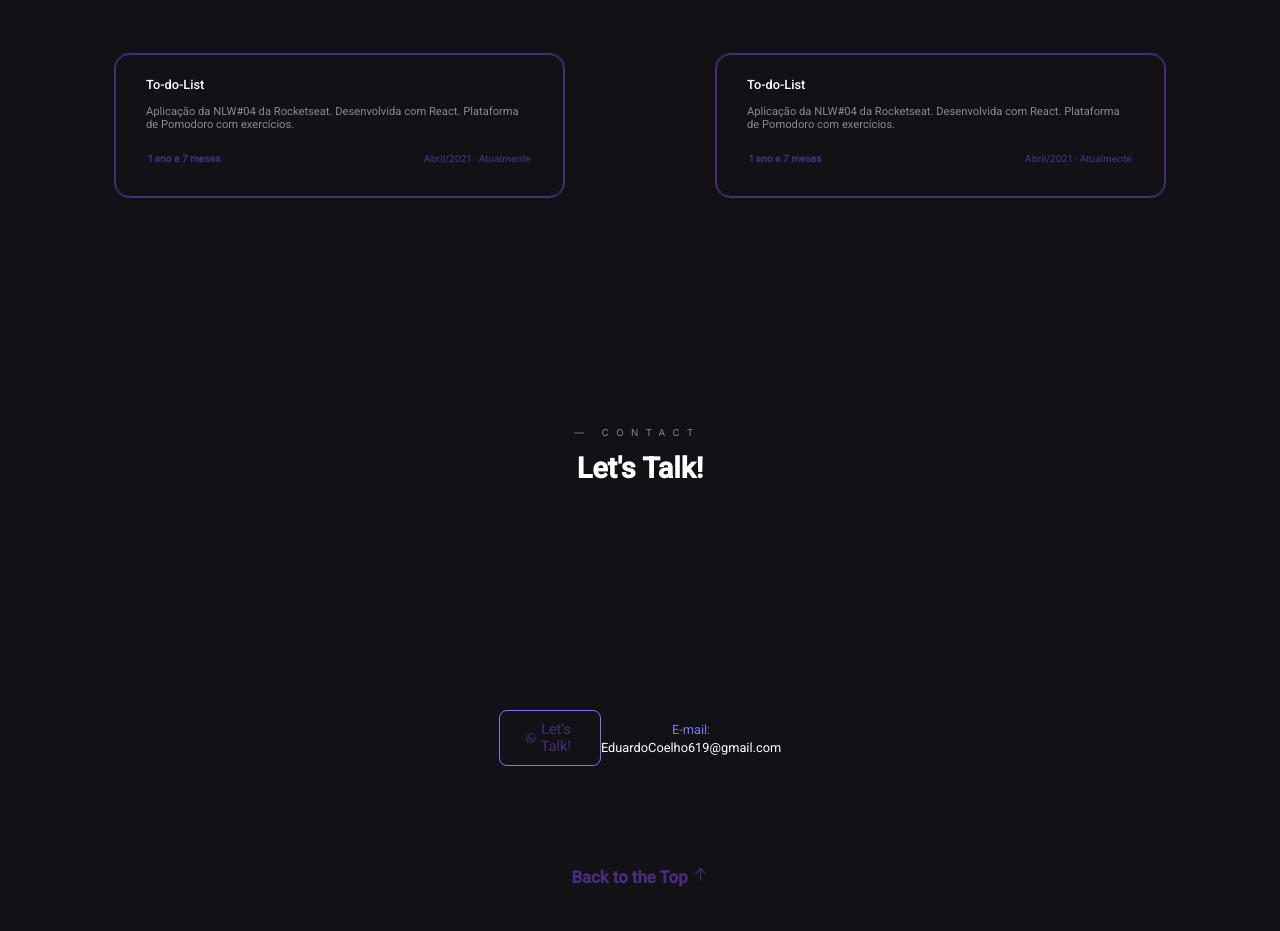
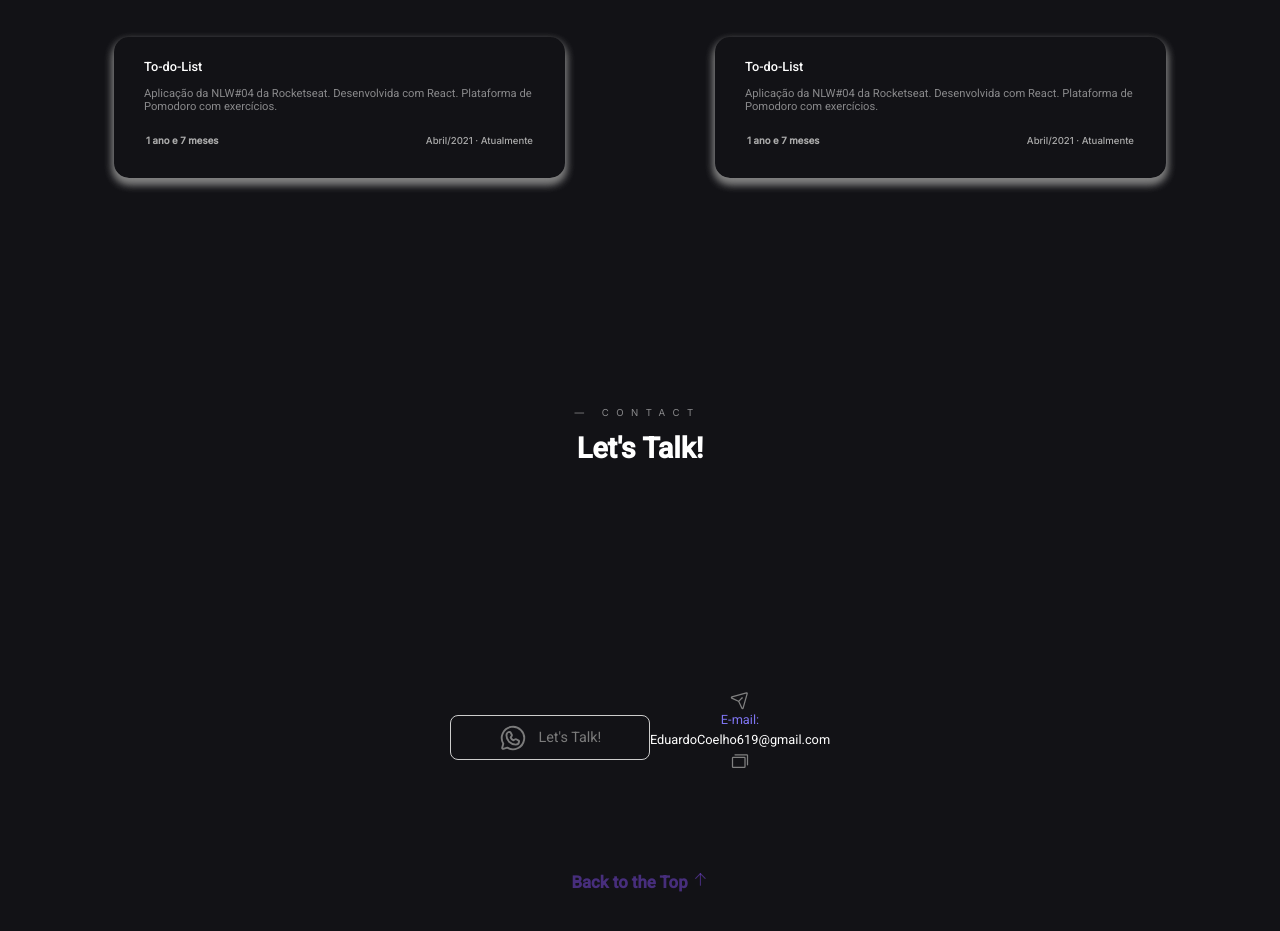
Before and after one commit to oducoelho/Portfolio, a React (Vite) app: page / in a window 1280 px wide. Shown: the part 6020-6951 px from the top of the page. Built offline with nearby package versions, Linux system fonts and the light colour scheme.

Commit message:
Atualizações na parte de Contact and Carrer

```diff
--- a/src/components/Contact.tsx
+++ b/src/components/Contact.tsx
@@ -1,4 +1,4 @@
-import { ArrowUp, WhatsappLogo } from "phosphor-react"
+import { ArrowUp, Cards, PaperPlaneTilt, WhatsappLogo } from "phosphor-react"
 import { ContactContainer, Content, Email, Footer, Header } from "../styles/pages/Contact"
 
 export const Contact = () => {
@@ -11,11 +11,13 @@ export const Contact = () => {
       </Header>
       <Content>
         <div>
-          <button><WhatsappLogo size={20} />Let's Talk!</button>
+          <button><WhatsappLogo size={30} />Let's Talk!</button>
         </div>
         <Email>
+          <PaperPlaneTilt size={20} color={'gray'}/>
           <span>E-mail:</span>
           <p>EduardoCoelho619@gmail.com</p>
+          <Cards size={20} color={'gray'} />
         </Email>
       </Content>
       <Footer>
--- a/src/components/Home.tsx
+++ b/src/components/Home.tsx
@@ -26,7 +26,7 @@ export const Home = () => {
 
         <Download>
           <span>Download CV <ArrowDown /></span>
-          <button><WhatsappLogo /> Lets talk</button>
+          <button><WhatsappLogo size={30} /> Lets talk</button>
         </Download>
       </Content>
     </HomeContainer>
--- a/src/styles/pages/Career.ts
+++ b/src/styles/pages/Career.ts
@@ -55,8 +55,24 @@ export const Proficional = styled('section', {
   gap: '64px',
   fontSize: '1.6rem',
   div: {
-    border: '1px solid $purple100',
+    boxShadow: '0 5px 10px gray',
     borderRadius: 15,
+    '&:hover': {
+      transform: 'scale(1.05)',
+      transitionDuration: '300ms',
+      backgroundColor: 'gray',
+      color: '$black',
+      cursor: 'pointer',
+      h3: {
+        color: '$black'
+      },
+      p: {
+        color: '$black'
+      },
+      span: {
+        color: '$black'
+      },
+    }
   },
 
 })
@@ -67,8 +83,24 @@ export const Academica = styled('div', {
   gap: '64px',
   fontSize: '1.6rem',
   div: {
-    border: '1px solid $purple100',
+    boxShadow: '0 5px 10px gray',
     borderRadius: 15,
+    '&:hover': {
+      transform: 'scale(1.05)',
+      transitionDuration: '300ms',
+      backgroundColor: 'gray',
+      color: '$black',
+      cursor: 'pointer',
+      h3: {
+        color: '$black'
+      },
+      p: {
+        color: '$black'
+      },
+      span: {
+        color: '$black'
+      },
+    }
   }
 })
 export const Options = styled('div', {
@@ -101,7 +133,7 @@ export const Tags = styled('section', {
     fontFamily: 'Inter',
     fontWeight: 500,
     fontSize: '$ss',
-    color: '$purple100',
+    color: '$gray',
 
     borderRadius: 4,
     padding: '2px',
--- a/src/styles/pages/Contact.ts
+++ b/src/styles/pages/Contact.ts
@@ -1,28 +1,30 @@
 import { styled } from "..";
 
 export const ContactContainer =styled('section', {
-  display: 'flex',
-  alignItems: 'center',
-  flexDirection: 'column',
   margin: '0 auto',
   width: '90%',
   maxWidth: '1350px',
 
+  display: 'flex',
+  alignItems: 'center',
+  flexDirection: 'column',
 })
 export const Header =styled('div', {
   marginTop: '114px',
+
   display: 'flex',
   flexDirection: 'column',
   alignItems: 'center',
 
   span: {
-    paddingTop: '115px',
-    paddingRight: '5px',
     fontFamily: 'Inter',
     fontweight: 500,
     fontSize: '$ss',
+    paddingTop: '115px',
+    paddingRight: '5px',
+    color: '$white100',
     letterSpacing: '7.5px',
-    color: '$white100',
+
     '@media (max-width: 1024px)': {
       paddingTop: 0,
     },
@@ -34,7 +36,6 @@ export const Header =styled('div', {
     lineHeight: '5.5rem',
     color: '$white',
     paddingTop: '8px',
-
   },
 })
 export const Content =styled('div', {
@@ -45,8 +46,6 @@ export const Content =styled('div', {
   '@media (max-width: 1024px)': {
     display: 'flex',
     flexDirection: 'column',
-    justifyContent: 'center',
-    alignItems: 'center',
   },
   div: {
     display: 'flex',
@@ -57,28 +56,40 @@ export const Content =styled('div', {
       paddingBottom: '30px',
     },
     button: {
-      display: 'flex',
-      justifyContent: 'space-between',
-      alignItems: 'center',
-      padding: '10px 25px',
-      color: '$purple100',
+      marginTop: '15px',
       fontSize: '$md',
+      height: '45px',
+      width: '200px',
+      color: '$text',
+      cursor: 'pointer',
 
-      border: '1px solid $purple',
-      backgroundColor: 'transparent',
+      border: '1px solid #ccc',
+      background: '$background',
       borderRadius: 8,
 
+      display: 'flex',
+      alignItems: 'center',
+      justifyContent: 'center',
+      gap: '10px',
+
       '@media (max-width: 1024px)': {
-        fontSize: '$xl',
+        height: '45px',
+        width: '150px',
       },
-    }
+      '@media (max-width: 425px)': {
+        marginTop: '-20px',
+      },
+    },
   }
 })
 export const Email = styled('div', {
+  fontSize: '1.6rem',
+  lineHeight: 1.6,
+
   display: 'flex',
   flexDirection: 'column',
   alignItems: 'center',
-  fontSize: '1.6rem',
+
   span: {
     color: '$purple',
     lineHeight: 1.6,
@@ -86,13 +97,15 @@ export const Email = styled('div', {
 })
 export const Footer = styled('div', {
   paddingTop: '100px',
+  color: '$purple100',
+  fontSize: '$sm',
+  paddingBottom: '300px',
+
   display: 'flex',
   flexDirection: 'column',
   justifyContent: 'center',
   alignItems: 'center',
-  color: '$purple100',
-  fontSize: '$sm',
-  paddingBottom: '300px',
+
   '@media (max-width: 1024px)': {
     paddingBottom: '100px',
   },
```
